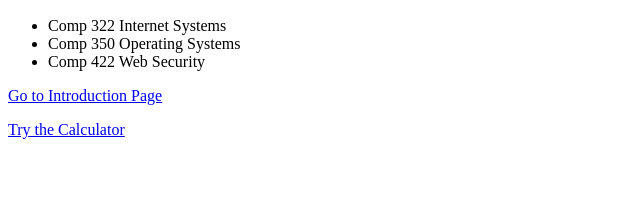
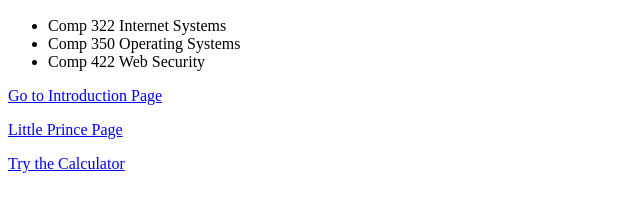
Before and after one commit to Tjharris100/Tjharris100.github.io, a website: page index.html in a window 1280 px wide. Shown: the part 504-716 px from the top of the page, without its empty margins (0-640 px from the left). Drawn offline with Linux system fonts and the light colour scheme.

Commit message:
Assign3 fix

```diff
--- a/index.html
+++ b/index.html
@@ -17,6 +17,7 @@
     <li>Comp 422 Web Security</li>
 </ul>
 <a href="introduction.html">Go to Introduction Page</a>
+<p><a href="little_prince.html">Little Prince Page</a></p>
 <p><a href="calculator.html">Try the Calculator</a></p>
 </body>
 </html>
```
Also changed, not shown: calculator.js (line endings or trailing spaces).
